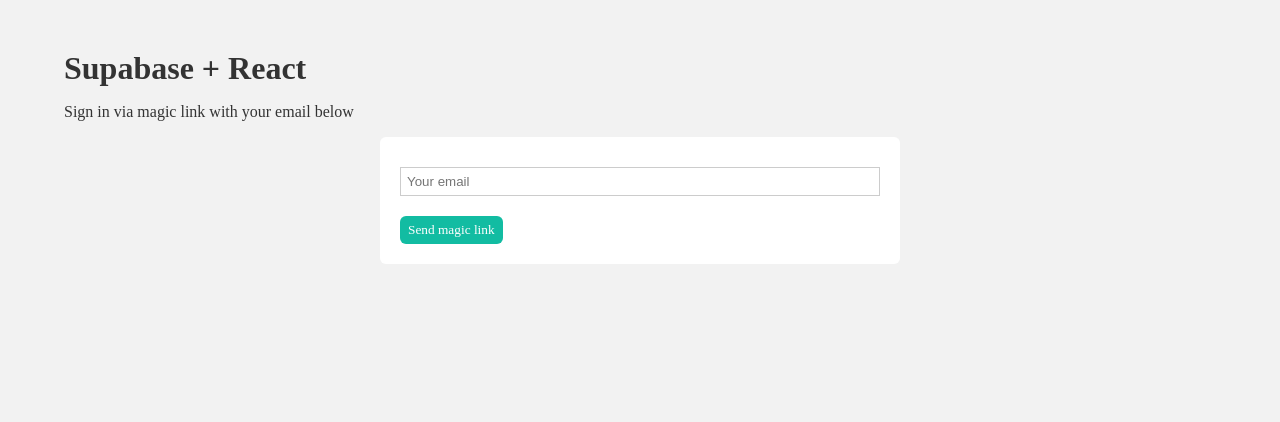
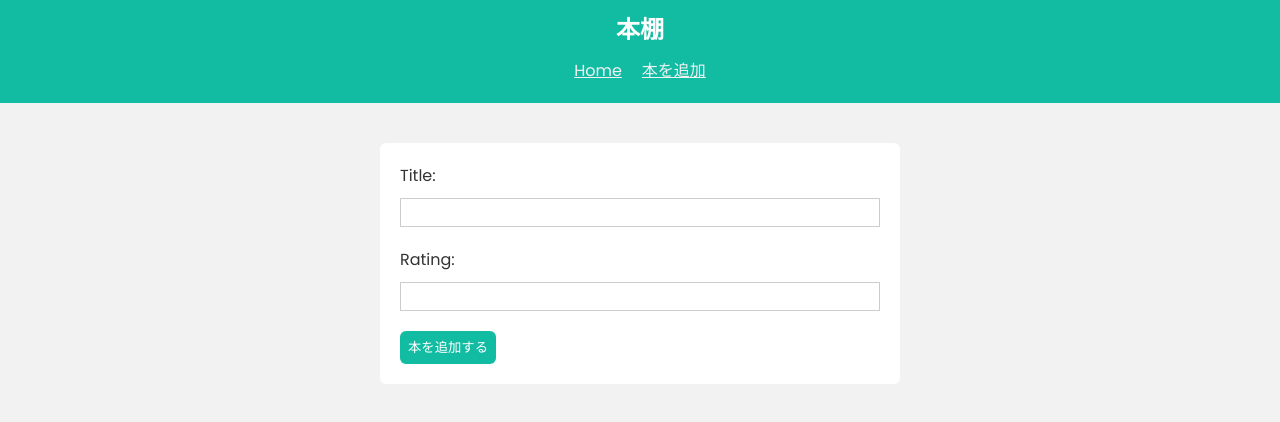
Before and after one commit to iuliiaSultanova/supabase_turorial, a React (Vite) app: page /create in a window 1280 px wide. Shown: the top 422 px of the page. Built offline with nearby package versions, Linux system fonts and the light colour scheme; no server answers.

Commit message:
一つのレコードを獲得、データの更新

```diff
--- a/package.json
+++ b/package.json
@@ -12,7 +12,8 @@
   "dependencies": {
     "@supabase/supabase-js": "^2.39.2",
     "react": "^18.2.0",
-    "react-dom": "^18.2.0"
+    "react-dom": "^18.2.0",
+    "react-router-dom": "^6.21.2"
   },
   "devDependencies": {
     "@types/react": "^18.2.43",
--- a/src/App.jsx
+++ b/src/App.jsx
@@ -1,11 +1,11 @@
-import "./App.css";
-import { useState, useEffect } from "react";
-import { supabase } from "./supabaseClient";
-import Auth from "./Auth";
-import AddBooks from "./AddBooks";
+//import Auth from "./Auth";
 //import Account from "./Account";
+import { BrowserRouter, Routes, Route, Link } from "react-router-dom";
+import Update from "./pages/Update";
+import Home from "./pages/Home";
+import Create from "./pages/Create";
 
-export default function App() {
+/* export default function App() {
   const [session, setSession] = useState(null);
   useEffect(() => {
     supabase.auth.getSession().then(({ data: { session } }) => {
@@ -19,12 +19,28 @@
 
   return (
     <div className="container" style={{ padding: "50px 0 100px 0" }}>
-      {!session ? (
+        {!session ? (
         <Auth />
       ) : (
-        //<Account key={session.user.id} session={session} />
-        <AddBooks session={session}/>
-      )}
+        <Account key={session.user.id} session={session} />
+     )}
     </div>
   );
+} */
+
+export default function App() {
+  return (
+    <BrowserRouter>
+      <nav>
+        <h1>本棚</h1>
+        <Link to="/">Home</Link>
+        <Link to="/create">本を追加</Link>
+      </nav>
+      <Routes>
+        <Route path="/" element={<Home />} />
+        <Route path="/create" element={<Create />} />
+        <Route path="/:id" element={<Update />} />
+      </Routes>
+    </BrowserRouter>
+  );
 }
--- a/src/index.css
+++ b/src/index.css
@@ -1,442 +1,101 @@
-/* :root {
-  font-family: Inter, system-ui, Avenir, Helvetica, Arial, sans-serif;
-  line-height: 1.5;
-  font-weight: 400;
+@import url('https://fonts.googleapis.com/css2?family=Poppins:wght@300;400;500;600;800&family=VT323&display=swap');
 
-  color-scheme: light dark;
-  color: rgba(255, 255, 255, 0.87);
-  background-color: #242424;
-
-  font-synthesis: none;
-  text-rendering: optimizeLegibility;
-  -webkit-font-smoothing: antialiased;
-  -moz-osx-font-smoothing: grayscale;
+:root {
+  --primary: #12bca2;
+  --secondary: #6d15df;
 }
-
-a {
-  font-weight: 500;
-  color: #646cff;
-  text-decoration: inherit;
-}
-a:hover {
-  color: #535bf2;
+h1,h2,h3 {
+  margin: 0;
 }
 
 body {
   margin: 0;
-  display: flex;
-  place-items: center;
-  min-width: 320px;
-  min-height: 100vh;
+  color: #333;
+  font-family: 'Poppins';
+  background: #f2f2f2;
+}
+nav {
+  background: var(--primary);
+  padding: 10px 20px;
+  text-align: center;
+}
+nav a {
+  color: #f2f2f2;
+  margin: 10px;
+  display: inline-block;
+}
+nav h1 {
+  color: #fff;
+}
+.page {
+  max-width: 1200px;
+  margin: 20px auto;
+  padding: 20px;
 }
 
-h1 {
-  font-size: 3.2em;
-  line-height: 1.1;
+/* smoothie grid */
+.smoothie-grid {
+  margin-top: 40px;
+  display: grid;
+  grid-template-columns: 1fr 1fr 1fr;
+  gap: 40px;
+}
+.smoothie-card {
+  width: 100%;
+  padding: 10px;
+  background: #fff;
+  box-sizing: border-box;
+  border-radius: 6px;
+  position: relative;
+}
+.smoothie-card .rating {
+  position: absolute;
+  top: -10px;
+  right: -10px;
+  background: var(--secondary);
+  color: #fff;
+  border-radius: 6px;
+  width: 40px;
+  height: 0;
+  padding: 20px 0;
+  line-height: 0px;
+  text-align: center;
+}
+.smoothie-card .buttons {
+  text-align: right;
+}
+.smoothie-card i {
+  color: #bbb;
+  margin-left: 10px;
+  font-size: 1.2em;
+  padding: 6px;
+  background: #eee;
+  border-radius: 50%;
+  cursor: pointer;
 }
 
-button {
-  border-radius: 8px;
-  border: 1px solid transparent;
-  padding: 0.6em 1.2em;
-  font-size: 1em;
-  font-weight: 500;
-  font-family: inherit;
-  background-color: #1a1a1a;
-  cursor: pointer;
-  transition: border-color 0.25s;
+/* forms */
+form {
+  background: #fff;
+  padding: 20px;
+  max-width: 480px;
+  margin: 0 auto;
+  border-radius: 6px;
 }
-button:hover {
-  border-color: #646cff;
-}
-button:focus,
-button:focus-visible {
-  outline: 4px auto -webkit-focus-ring-color;
-}
-
-@media (prefers-color-scheme: light) {
-  :root {
-    color: #213547;
-    background-color: #ffffff;
-  }
-  a:hover {
-    color: #747bff;
-  }
-  button {
-    background-color: #f9f9f9;
-  }
-}
-
-html,
-body {
-  --custom-font-family: -apple-system, BlinkMacSystemFont, Segoe UI, Roboto, Oxygen, Ubuntu,
-    Cantarell, Fira Sans, Droid Sans, Helvetica Neue, sans-serif;
-  --custom-bg-color: #101010;
-  --custom-panel-color: #222;
-  --custom-box-shadow: 0 2px 8px 0 rgba(0, 0, 0, 0.8);
-  --custom-color: #fff;
-  --custom-color-brand: #24b47e;
-  --custom-color-secondary: #666;
-  --custom-border: 1px solid #333;
-  --custom-border-radius: 5px;
-  --custom-spacing: 5px;
-
-  padding: 0;
-  margin: 0;
-  font-family: var(--custom-font-family);
-  background-color: var(--custom-bg-color);
-}
-
-* {
-  color: var(--custom-color);
-  font-family: var(--custom-font-family);
-  box-sizing: border-box;
-}
-
-html,
-body,
-#__next {
-  height: 100vh;
-  width: 100vw;
-  overflow-x: hidden;
-} */
-
-/* Grid */
-
- .container {
-  width: 90%;
-  margin-left: auto;
-  margin-right: auto;
-}
-/*
-.row {
-  position: relative;
-  width: 100%;
-}
-.row [class^='col'] {
-  float: left;
-  margin: 0.5rem 2%;
-  min-height: 0.125rem;
-}
-.col-1,
-.col-2,
-.col-3,
-.col-4,
-.col-5,
-.col-6,
-.col-7,
-.col-8,
-.col-9,
-.col-10,
-.col-11,
-.col-12 {
-  width: 96%;
-}
-.col-1-sm {
-  width: 4.33%;
-}
-.col-2-sm {
-  width: 12.66%;
-}
-.col-3-sm {
-  width: 21%;
-}
-.col-4-sm {
-  width: 29.33%;
-}
-.col-5-sm {
-  width: 37.66%;
-}
-.col-6-sm {
-  width: 46%;
-}
-.col-7-sm {
-  width: 54.33%;
-}
-.col-8-sm {
-  width: 62.66%;
-}
-.col-9-sm {
-  width: 71%;
-}
-.col-10-sm {
-  width: 79.33%;
-}
-.col-11-sm {
-  width: 87.66%;
-}
-.col-12-sm {
-  width: 96%;
-}
-.row::after {
-  content: '';
-  display: table;
-  clear: both;
-}
-.hidden-sm {
-  display: none;
-}
- */
-/* @media only screen and (min-width: 33.75em) {
-  .container {
-    width: 80%;
-  }
-}
-
-@media only screen and (min-width: 45em) {
-  .col-1 {
-    width: 4.33%;
-  }
-  .col-2 {
-    width: 12.66%;
-  }
-  .col-3 {
-    width: 21%;
-  }
-  .col-4 {
-    width: 29.33%;
-  }
-  .col-5 {
-    width: 37.66%;
-  }
-  .col-6 {
-    width: 46%;
-  }
-  .col-7 {
-    width: 54.33%;
-  }
-  .col-8 {
-    width: 62.66%;
-  }
-  .col-9 {
-    width: 71%;
-  }
-  .col-10 {
-    width: 79.33%;
-  }
-  .col-11 {
-    width: 87.66%;
-  }
-  .col-12 {
-    width: 96%;
-  }
-  .hidden-sm {
-    display: block;
-  }
-}
-
-@media only screen and (min-width: 60em) {
-  .container {
-    width: 75%;
-    max-width: 60rem;
-  }
-}
-
-
-label {
-  display: block;
-  margin: 5px 0;
-  color: var(--custom-color-secondary);
-  font-size: 0.8rem;
-  text-transform: uppercase;
-}
-
-input {
-  width: 100%;
-  border-radius: 5px;
-  border: var(--custom-border);
-  padding: 8px;
-  font-size: 0.9rem;
-  background-color: var(--custom-bg-color);
-  color: var(--custom-color);
-}
-
-input[disabled] {
-  color: var(--custom-color-secondary);
-}
-
-
-.block {
+form input, form textarea {
   display: block;
   width: 100%;
+  padding: 6px;
+  box-sizing: border-box;
+  border: 1px solid #ccc;
+  margin: 10px 0 20px 0;
 }
-.inline-block {
-  display: inline-block;
-  width: 100%;
+form button {
+  background: var(--primary);
+  color: #fff;
+  border: 0;
+  border-radius: 6px;
+  padding: 6px 8px;
+  font-family: "Poppins";
+  cursor: pointer;
 }
-.flex {
-  display: flex;
-}
-.flex.column {
-  flex-direction: column;
-}
-.flex.row {
-  flex-direction: row;
-}
-.flex.flex-1 {
-  flex: 1 1 0;
-}
-.flex-end {
-  justify-content: flex-end;
-}
-.flex-center {
-  justify-content: center;
-}
-.items-center {
-  align-items: center;
-}
-.text-sm {
-  font-size: 0.8rem;
-  font-weight: 300;
-}
-.text-right {
-  text-align: right;
-}
-.font-light {
-  font-weight: 300;
-}
-.opacity-half {
-  opacity: 50%;
-}
-
-button,
-.button {
-  color: var(--custom-color);
-  border: var(--custom-border);
-  background-color: var(--custom-bg-color);
-  display: inline-block;
-  text-align: center;
-  border-radius: var(--custom-border-radius);
-  padding: 0.5rem 1rem;
-  cursor: pointer;
-  text-align: center;
-  font-size: 0.9rem;
-  text-transform: uppercase;
-}
-
-button.primary,
-.button.primary {
-  background-color: var(--custom-color-brand);
-  border: 1px solid var(--custom-color-brand);
-}
-
-.card {
-  width: 100%;
-  display: block;
-  border: var(--custom-border);
-  border-radius: var(--custom-border-radius);
-  padding: var(--custom-spacing);
-}
-
-.avatar {
-  border-radius: var(--custom-border-radius);
-  overflow: hidden;
-  max-width: 100%;
-}
-.avatar.image {
-  object-fit: cover;
-}
-.avatar.no-image {
-  background-color: #333;
-  border: 1px solid rgb(200, 200, 200);
-  border-radius: 5px;
-}
-
-.footer {
-  position: absolute;
-  max-width: 100%;
-  bottom: 0;
-  left: 0;
-  right: 0;
-  display: flex;
-  flex-flow: row;
-  border-top: var(--custom-border);
-  background-color: var(--custom-bg-color);
-}
-.footer div {
-  padding: var(--custom-spacing);
-  display: flex;
-  align-items: center;
-  width: 100%;
-}
-.footer div > img {
-  height: 20px;
-  margin-left: 10px;
-}
-.footer > div:first-child {
-  display: none;
-}
-.footer > div:nth-child(2) {
-  justify-content: left;
-}
-
-@media only screen and (min-width: 60em) {
-  .footer > div:first-child {
-    display: flex;
-  }
-  .footer > div:nth-child(2) {
-    justify-content: center;
-  }
-}
-
-@keyframes spin {
-  from {
-    transform: rotate(0deg);
-  }
-  to {
-    transform: rotate(360deg);
-  }
-}
-
-.mainHeader {
-  width: 100%;
-  font-size: 1.3rem;
-  margin-bottom: 20px;
-}
-
-.avatarPlaceholder {
-  border: var(--custom-border);
-  border-radius: var(--custom-border-radius);
-  width: 35px;
-  height: 35px;
-  background-color: rgba(255, 255, 255, 0.2);
-  display: flex;
-  align-items: center;
-  justify-content: center;
-}
-
-.form-widget {
-  display: flex;
-  flex-direction: column;
-  gap: 20px;
-}
-
-.form-widget > .button {
-  display: flex;
-  align-items: center;
-  justify-content: center;
-  border: none;
-  background-color: #444444;
-  text-transform: none !important;
-  transition: all 0.2s ease;
-}
-
-.form-widget .button:hover {
-  background-color: #2a2a2a;
-}
-
-.form-widget .button > .loader {
-  width: 17px;
-  animation: spin 1s linear infinite;
-  filter: invert(1);
-}
-
-.visually-hidden:not(:focus):not(:active) {
-  clip: rect(0 0 0 0);
-  clip-path: inset(50%);
-  height: 1px;
-  overflow: hidden;
-  position: absolute;
-  white-space: nowrap;
-  width: 1px;
-} */
--- a/src/AddBooks.jsx
+++ b/src/pages/Create.jsx
@@ -1,32 +1,13 @@
-import BookCard from "./BookCard";
-import { useState, useEffect } from "react";
-import { supabase } from "./supabaseClient";
+import { useState } from "react";
+import { useNavigate } from "react-router-dom";
+import supabase from "../supabaseClient";
 
-export default function AddBooks({session}) {
-  const [fetchError, setFetchError] = useState(null);
-  const [books, setBooks] = useState(null);
+export default function Create() {
+  const navigate = useNavigate();
+
   const [title, setTitle] = useState("");
   const [rating, setRating] = useState("");
   const [formError, setFormError] = useState(null);
-
-  useEffect(() => {
-    const fetchBooks = async () => {
-      const { data, error } = await supabase.from("books").select();
-
-      if (error) {
-        setFetchError("Something went wrong");
-        setBooks(null);
-        console.log(error);
-      }
-
-      if (data) {
-        setBooks(data);
-        setFetchError(null);
-      }
-    };
-
-    fetchBooks();
-  }, []);
 
   const handleSubmit = async (e) => {
     e.preventDefault();
@@ -49,21 +30,12 @@
     if (data) {
       console.log(data);
       setFormError(null);
+      navigate('/');
     }
   };
 
   return (
-    <div className="page">
-      {fetchError && <p>{fetchError}</p>}
-      {books && (
-        <div className="books">
-          <div className="books-grid">
-            {books.map((book) => (
-              <BookCard key={book.id} book={book} />
-            ))}
-          </div>
-        </div>
-      )}
+    <div className="page create">
       <form onSubmit={handleSubmit}>
         <label htmlFor="title">Title:</label>
         <input
@@ -72,6 +44,7 @@
           value={title}
           onChange={(e) => setTitle(e.target.value)}
         />
+
         <label htmlFor="rating">Rating:</label>
         <input
           type="number"
@@ -79,9 +52,11 @@
           value={rating}
           onChange={(e) => setRating(e.target.value)}
         />
+
         <button>本を追加する</button>
+
         {formError && <p className="error">{formError}</p>}
       </form>
     </div>
-  );
+  )
 }
--- /dev/null
+++ b/src/pages/Home.jsx
@@ -0,0 +1,49 @@
+import BookCard from "../BookCard";
+import { useState, useEffect } from "react";
+import { supabase } from "../supabaseClient";
+
+export default function Home () {
+    const [fetchError, setFetchError] = useState(null);
+    const [books, setBooks] = useState(null);
+
+    const handleDelete = (id) => {
+        setBooks(prevBooks => {
+            return prevBooks.filter(book => book.id !== id)
+        })
+    }
+
+    useEffect(() => {
+      const fetchBooks = async () => {
+        const { data, error } = await supabase
+          .from('books')
+          .select()
+
+        if (error) {
+          setFetchError('Could not fetch the books')
+          setBooks(null)
+        }
+        if (data) {
+          setBooks(data)
+          setFetchError(null)
+        }
+      }
+
+      fetchBooks()
+
+    }, [])
+
+    return (
+      <div className="page home">
+        {fetchError && (<p>{fetchError}</p>)}
+        {books && (
+          <div className="books">
+            <div className="book-grid">
+              {books.map(book => (
+                <BookCard key={book.id} book={book} onDelete={handleDelete} />
+              ))}
+            </div>
+          </div>
+        )}
+      </div>
+    )
+  }
--- /dev/null
+++ b/src/pages/Update.jsx
@@ -0,0 +1,55 @@
+import { useEffect, useState } from "react";
+import { useParams, useNavigate } from "react-router-dom";
+import supabase from "../supabaseClient";
+
+export default function Update() {
+  const { id } = useParams();
+  const navigate = useNavigate();
+
+  const [title, setTitle] = useState("");
+  const [rating, setRating] = useState("");
+
+  useEffect(() => {
+    const fetchBook = async () => {
+      const { data, error } = await supabase
+        .from("books")
+        .select()
+        .eq("id", id)
+        .single();
+
+      if (error) {
+        navigate("/", { replace: true });
+      }
+      if (data) {
+        setTitle(data.title);
+        setRating(data.rating);
+      }
+    };
+
+    fetchBook();
+  }, [id, navigate]);
+
+  return (
+    <div className="page create">
+      <form>
+        <label htmlFor="title">Title:</label>
+        <input
+          type="text"
+          id="title"
+          value={title}
+          onChange={(e) => setTitle(e.target.value)}
+        />
+
+        <label htmlFor="rating">Rating:</label>
+        <input
+          type="number"
+          id="rating"
+          value={rating}
+          onChange={(e) => setRating(e.target.value)}
+        />
+
+        <button>Update</button>
+      </form>
+    </div>
+  );
+}
--- a/src/supabaseClient.js
+++ b/src/supabaseClient.js
@@ -4,3 +4,5 @@
 const supabaseAnonKey = import.meta.env.VITE_SUPABASE_ANON_KEY;
 
 export const supabase = createClient(supabaseUrl, supabaseAnonKey);
+
+export default supabase;
```
Also changed, not shown: src/BookCard.jsx (+28 -1 lines), src/App.css (line endings or trailing spaces), 1 other file (tests, documents, lock files or other folders).
